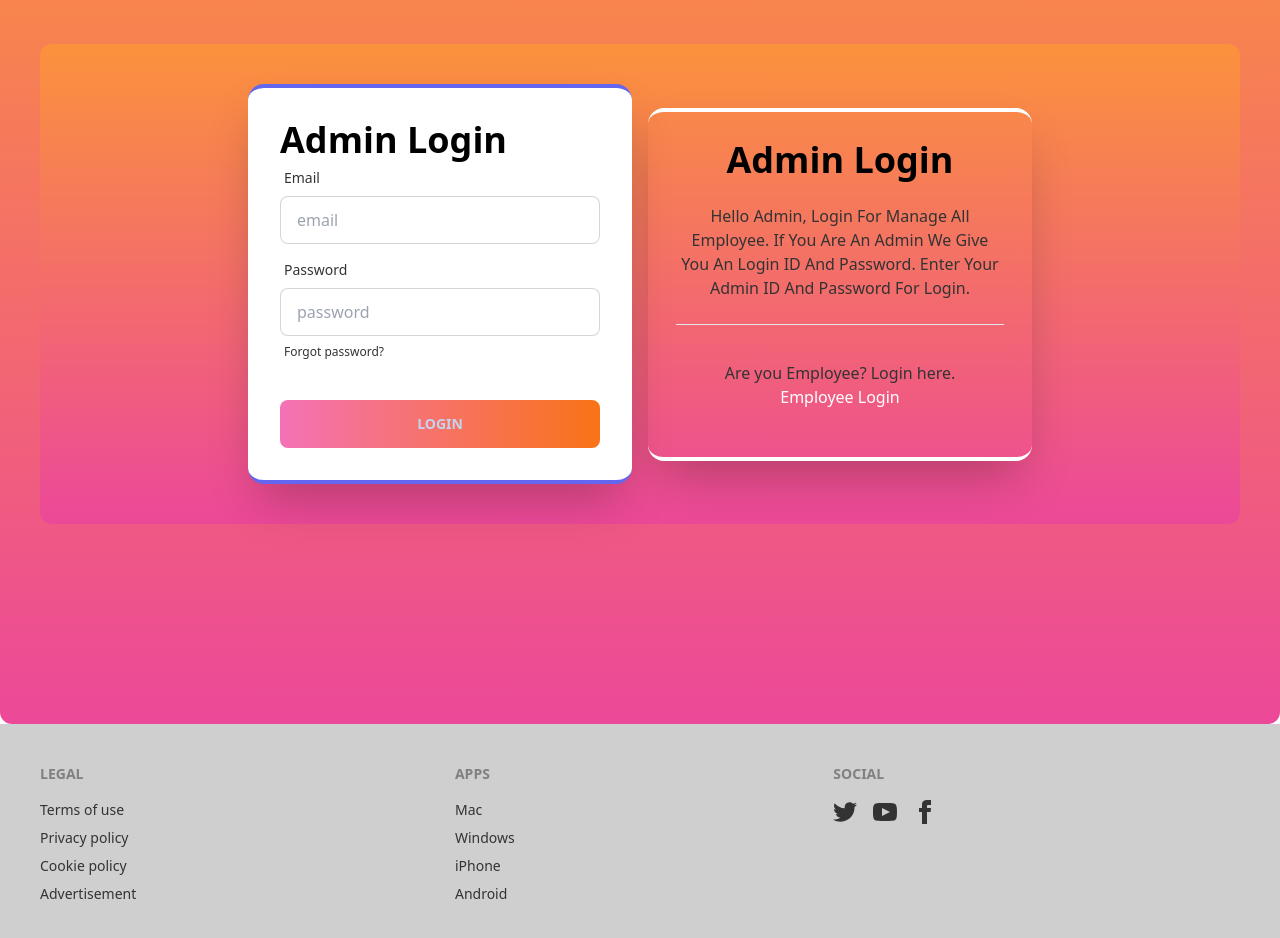
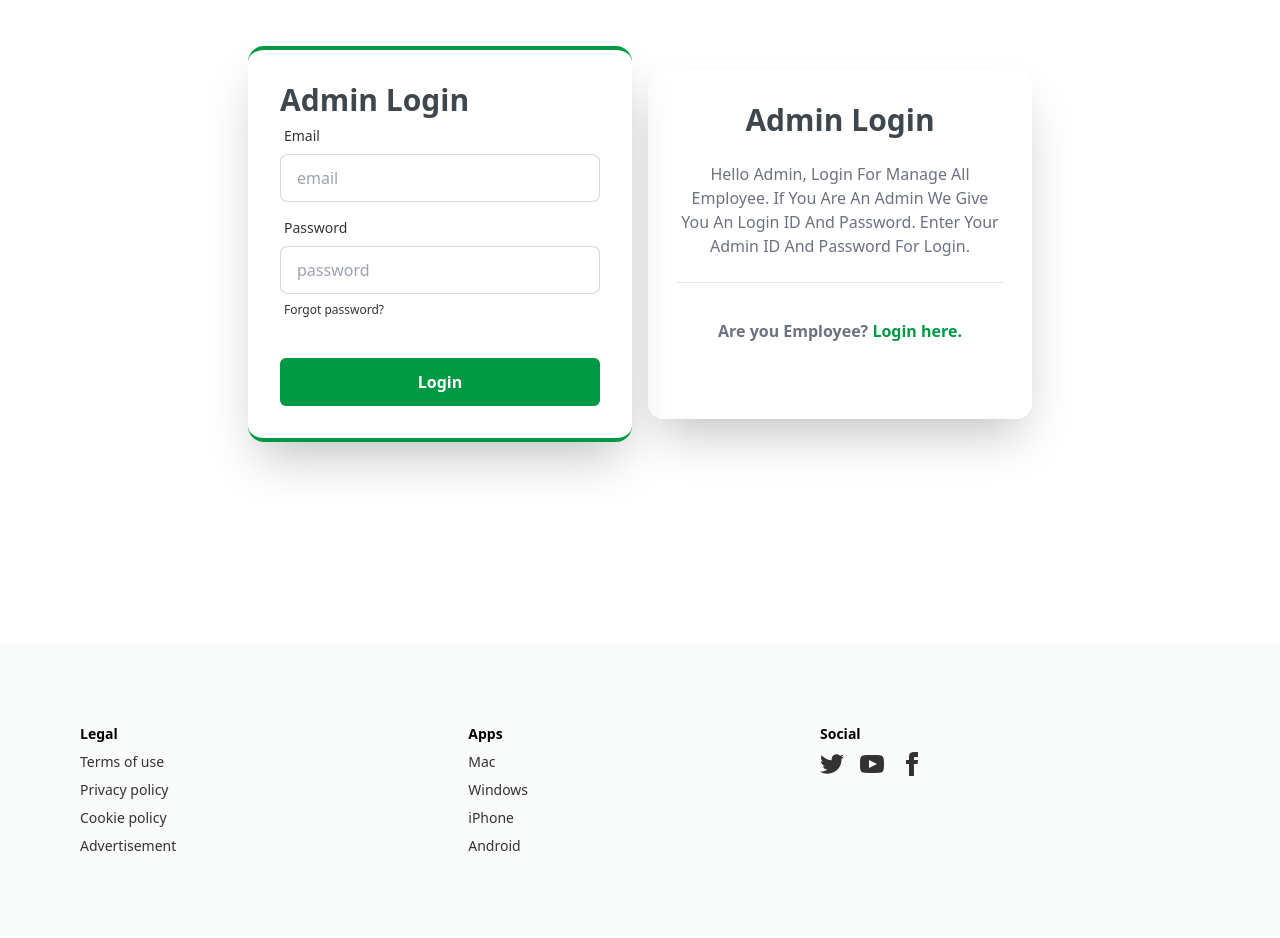
Before and after one commit to game-of-rl-II/task-management-client, a React (Create React App) app: page /adminLogin in a window 1280 px wide. Shown: the part 220-1158 px from the top of the page. Built offline with nearby package versions, Linux system fonts and the light colour scheme; no server answers.

Commit message:
change degin

```diff
--- a/src/Components/Entry/AdminLogin.js
+++ b/src/Components/Entry/AdminLogin.js
@@ -1,6 +1,6 @@
 import React, { useState } from 'react';
 import { useSignInWithEmailAndPassword } from 'react-firebase-hooks/auth';
-import { useNavigate } from 'react-router-dom'
+import { Link, useNavigate } from 'react-router-dom'
 import { auth } from '../../Firebase/firebase.init';
 const AdminLogin = () => {
     const navigate = useNavigate()
@@ -34,45 +34,73 @@ const AdminLogin = () => {
     }
 
     return (
-
       <div className="hero min-h-screen">
-            <div className="hero-content flex-col lg:flex-row-reverse bg-gradient-to-t from-pink-500 to-orange-400 w-full rounded-xl p-10">
+        <div>
           <div className="hero min-h-screen">
-                    <div style={{ scrollBehavior: "smooth" }} className="hero-content flex-col lg:flex-row-reverse bg-gradient-to-t from-pink-500 to-orange-400 w-full rounded-xl p-10">
+            <div
+              style={{ scrollBehavior: "smooth" }}
+              className="hero-content flex-col lg:flex-row-reverse w-full rounded-xl p-10"
+            >
               <div className="text-center lg:text-left card flex-shrink-0 w-full max-w-sm shadow-2xl border-y-4 border-white p-7">
-                            <h1 className="text-4xl font-bold text-black text-center">Admin Login</h1>
-                            <p className="py-6 text-center">Hello Admin, Login For Manage All Employee. If You Are An Admin We Give You An Login ID And Password. Enter Your Admin ID And Password For Login.</p>
-                            <hr className='pb-4' />
+                <h1 className="text-3xl font-bold text-neutral text-center">
+                  Admin Login
+                </h1>
+                <p className="py-6 text-center text-gray-500">
+                  Hello Admin, Login For Manage All Employee. If You Are An
+                  Admin We Give You An Login ID And Password. Enter Your Admin
+                  ID And Password For Login.
+                </p>
+                <hr className="pb-4" />
                 <div>
-                                <p className='text-center p-5'>
-                                    Are you Employee? Login here.
-                                    <h2 className='text-white'> Employee Login</h2>
+                  <p className="text-center p-5 text-gray-500 font-bold">
+                    Are you Employee?{" "}
+                    <span>
+                      <Link to="/employeeLogin" className='text-primary'>Login here.</Link>
+                    </span>
+                    <h2 className="text-white"> Employee Login</h2>
                   </p>
                 </div>
               </div>
-                        <div className="card flex-shrink-0 w-full max-w-sm shadow-2xl bg-base-100 border-y-4 border-indigo-500">
+              <div className="card flex-shrink-0 w-full max-w-sm shadow-2xl bg-base-100 border-y-4 border-primary">
                 <div className="card-body">
                   <div className="form-control">
-                                    <h1 className="text-4xl font-bold text-black">Admin Login</h1>
+                    <h1 className="text-3xl font-bold text-neutral">
+                      Admin Login
+                    </h1>
                     <label className="label">
                       <span className="label-text">Email</span>
                     </label>
                     <input
-                                    onChange={e=>setEmail(e.target.value)} type="text" placeholder="email" className="input input-bordered" />
+                      onChange={(e) => setEmail(e.target.value)}
+                      type="text"
+                      placeholder="email"
+                      className="input input-bordered"
+                    />
                   </div>
                   <div className="form-control">
                     <label className="label">
                       <span className="label-text">Password</span>
                     </label>
-                                    <input onChange={e=>setPassword(e.target.value)} type="text" placeholder="password" className="input input-bordered" />
+                    <input
+                      onChange={(e) => setPassword(e.target.value)}
+                      type="text"
+                      placeholder="password"
+                      className="input input-bordered"
+                    />
                     <label className="label">
-                                        <a href="#" className="label-text-alt link link-hover">Forgot password?</a>
+                      <a href="#" className="label-text-alt link link-hover">
+                        Forgot password?
+                      </a>
                     </label>
                   </div>
                   <div className="form-control mt-6">
-                                    <button onClick={handleRegister} className="btn bg-gradient-to-r from-pink-400 to-orange-500 border-0 ">Login</button>
+                    <button
+                      onClick={handleRegister}
+                      className="p-3 rounded-md bg-primary text-white font-bold"
+                    >
+                      Login
+                    </button>
                   </div>
-
                 </div>
               </div>
             </div>
--- a/src/Components/Entry/EmployeeLogin.js
+++ b/src/Components/Entry/EmployeeLogin.js
@@ -1,6 +1,6 @@
 import React, { useState } from "react";
 import useMember from "../hooks/useMember";
-import {useNavigate} from "react-router-dom"
+import {Link, useNavigate} from "react-router-dom"
 
 const EmployeeLogin = () => {
   const navigate = useNavigate()
@@ -34,45 +34,76 @@ const EmployeeLogin = () => {
   }
 
 
-  return (<div className="hero min-h-screen">
-    <div style={{ scrollBehavior: "smooth" }} className="hero-content flex-col lg:flex-row-reverse bg-gradient-to-t from-pink-500 to-orange-400 w-full rounded-xl p-10">
-      <div className="card flex-shrink-0 w-full max-w-sm shadow-2xl bg-base-100 border-y-4 border-indigo-500">
+  return (
+    <div className="hero min-h-screen">
+      <div
+        style={{ scrollBehavior: "smooth" }}
+        className="hero-content flex-col lg:flex-row-reverse "
+      >
+        <div className="card flex-shrink-0 w-full max-w-sm shadow-2xl bg-base-100 border-y-4 border-primary">
           <div className="card-body">
             <div className="form-control">
-            <h1 className="text-2xl font-bold text-black">Employee Login Login</h1>
+              <h1 className="text-3xl font-bold text-neutral text-center">
+                Employee Login
+              </h1>
               <label className="label">
                 <span className="label-text">ID</span>
               </label>
-            <input onChange={(e) => setId(e.target.value)} type="text" placeholder="ID" className="input input-bordered" />
+              <input
+                onChange={(e) => setId(e.target.value)}
+                type="text"
+                placeholder="ID"
+                className="input input-bordered"
+              />
             </div>
             <div className="form-control">
               <label className="label">
                 <span className="label-text">Password</span>
               </label>
-            <input onChange={e => setPassword(e.target.value)} type="text" placeholder="password" className="input input-bordered" />
+              <input
+                onChange={(e) => setPassword(e.target.value)}
+                type="text"
+                placeholder="password"
+                className="input input-bordered"
+              />
               <label className="label">
-              <a href="#" className="label-text-alt link link-hover">Forgot password?</a>
+                <a href="#" className="label-text-alt link link-hover">
+                  Forgot password?
+                </a>
               </label>
             </div>
             <div className="form-control mt-6">
-            <button onClick={handleLogin} className="btn bg-gradient-to-r from-pink-400 to-orange-500 border-0 ">Login</button>
+              <button
+                onClick={handleLogin}
+                className="p-3 rounded-md bg-primary text-white font-bold"
+              >
+                Login
+              </button>
             </div>
           </div>
         </div>
         <div className="text-center lg:text-left card flex-shrink-0 w-full max-w-sm shadow-2xl border-y-4 border-white p-7">
-        <h1 className="text-2xl font-bold text-black text-center">Employee Login Login</h1>
-        <p className="py-6 text-center">Hello Employee, You Have To Login First. We Give All Of Our Employee An Employee ID Addreess And Password. Enter Your Employee ID And Password For Login.</p>
-        <hr className='pb-4' />
+          <h1 className="text-3xl font-bold text-neutral text-center">
+            Employee Login
+          </h1>
+          <p className="py-6 text-center text-gray-500">
+            Hello Employee, You Have To Login First. We Give All Of Our Employee
+            An Employee ID Addreess And Password. Enter Your Employee ID And
+            Password For Login.
+          </p>
+          <hr className="pb-4" />
           <div>
-          <p className='text-center p-5'>
-            Are you Admin? Login here.
+            <p className="text-center p-5 text-gray-500 font-bold">
+              Are you Admin?{" "}
+              <span>
+                <Link to="/adminLogin" className="text-primary">Login here.</Link>
+              </span>
               {/* <h2 className='text-white'> Admin Login</h2> */}
             </p>
           </div>
         </div>
       </div>
     </div>
-
   );
 };
 
--- a/src/Components/Shared/Footer/Footer.js
+++ b/src/Components/Shared/Footer/Footer.js
@@ -2,27 +2,57 @@ import React from 'react';
 
 const Footer = () => {
     return (
-        <footer className="footer p-10 bg-base-300 text-base-content">
+      <footer className="footer p-20 bg-accent text-base-content">
         <div>
-                <span className="footer-title">Legal</span>
+          <span className="text-black font-bold text-1xl">Legal</span>
           <a className="link link-hover">Terms of use</a>
           <a className="link link-hover">Privacy policy</a>
           <a className="link link-hover">Cookie policy</a>
           <a className="link link-hover">Advertisement</a>
         </div>
         <div>
-                <span className="footer-title">Apps</span>
+          <span className="text-black font-bold text-1xl">Apps</span>
           <a className="link link-hover">Mac</a>
           <a className="link link-hover">Windows</a>
           <a className="link link-hover">iPhone</a>
           <a className="link link-hover">Android</a>
         </div>
         <div>
-                <span className="footer-title">Social</span>
+          <span className="text-black font-bold text-1xl">Social</span>
           <div className="grid grid-flow-col gap-4">
-                    <a><svg xmlns="http://www.w3.org/2000/svg" width="24" height="24" viewBox="0 0 24 24" className="fill-current"><path d="M24 4.557c-.883.392-1.832.656-2.828.775 1.017-.609 1.798-1.574 2.165-2.724-.951.564-2.005.974-3.127 1.195-.897-.957-2.178-1.555-3.594-1.555-3.179 0-5.515 2.966-4.797 6.045-4.091-.205-7.719-2.165-10.148-5.144-1.29 2.213-.669 5.108 1.523 6.574-.806-.026-1.566-.247-2.229-.616-.054 2.281 1.581 4.415 3.949 4.89-.693.188-1.452.232-2.224.084.626 1.956 2.444 3.379 4.6 3.419-2.07 1.623-4.678 2.348-7.29 2.04 2.179 1.397 4.768 2.212 7.548 2.212 9.142 0 14.307-7.721 13.995-14.646.962-.695 1.797-1.562 2.457-2.549z"></path></svg></a>
-                    <a><svg xmlns="http://www.w3.org/2000/svg" width="24" height="24" viewBox="0 0 24 24" className="fill-current"><path d="M19.615 3.184c-3.604-.246-11.631-.245-15.23 0-3.897.266-4.356 2.62-4.385 8.816.029 6.185.484 8.549 4.385 8.816 3.6.245 11.626.246 15.23 0 3.897-.266 4.356-2.62 4.385-8.816-.029-6.185-.484-8.549-4.385-8.816zm-10.615 12.816v-8l8 3.993-8 4.007z"></path></svg></a>
-                    <a><svg xmlns="http://www.w3.org/2000/svg" width="24" height="24" viewBox="0 0 24 24" className="fill-current"><path d="M9 8h-3v4h3v12h5v-12h3.642l.358-4h-4v-1.667c0-.955.192-1.333 1.115-1.333h2.885v-5h-3.808c-3.596 0-5.192 1.583-5.192 4.615v3.385z"></path></svg></a>
+            <a>
+              <svg
+                xmlns="http://www.w3.org/2000/svg"
+                width="24"
+                height="24"
+                viewBox="0 0 24 24"
+                className="fill-current"
+              >
+                <path d="M24 4.557c-.883.392-1.832.656-2.828.775 1.017-.609 1.798-1.574 2.165-2.724-.951.564-2.005.974-3.127 1.195-.897-.957-2.178-1.555-3.594-1.555-3.179 0-5.515 2.966-4.797 6.045-4.091-.205-7.719-2.165-10.148-5.144-1.29 2.213-.669 5.108 1.523 6.574-.806-.026-1.566-.247-2.229-.616-.054 2.281 1.581 4.415 3.949 4.89-.693.188-1.452.232-2.224.084.626 1.956 2.444 3.379 4.6 3.419-2.07 1.623-4.678 2.348-7.29 2.04 2.179 1.397 4.768 2.212 7.548 2.212 9.142 0 14.307-7.721 13.995-14.646.962-.695 1.797-1.562 2.457-2.549z"></path>
+              </svg>
+            </a>
+            <a>
+              <svg
+                xmlns="http://www.w3.org/2000/svg"
+                width="24"
+                height="24"
+                viewBox="0 0 24 24"
+                className="fill-current"
+              >
+                <path d="M19.615 3.184c-3.604-.246-11.631-.245-15.23 0-3.897.266-4.356 2.62-4.385 8.816.029 6.185.484 8.549 4.385 8.816 3.6.245 11.626.246 15.23 0 3.897-.266 4.356-2.62 4.385-8.816-.029-6.185-.484-8.549-4.385-8.816zm-10.615 12.816v-8l8 3.993-8 4.007z"></path>
+              </svg>
+            </a>
+            <a>
+              <svg
+                xmlns="http://www.w3.org/2000/svg"
+                width="24"
+                height="24"
+                viewBox="0 0 24 24"
+                className="fill-current"
+              >
+                <path d="M9 8h-3v4h3v12h5v-12h3.642l.358-4h-4v-1.667c0-.955.192-1.333 1.115-1.333h2.885v-5h-3.808c-3.596 0-5.192 1.583-5.192 4.615v3.385z"></path>
+              </svg>
+            </a>
           </div>
         </div>
       </footer>
--- a/tailwind.config.js
+++ b/tailwind.config.js
@@ -13,8 +13,8 @@ module.exports = {
         mytheme: {
           primary: "#029944",
           secondary: "#8E8EED",
-          accent: "#37cdbe",
-          neutral: "#3d4451",
+          accent: "#F9FAFA",
+          neutral: "#3D474D",
           "base-100": "#ffffff",
         },
       },
```
Lines whose indentation alone changed are shown as unchanged.
